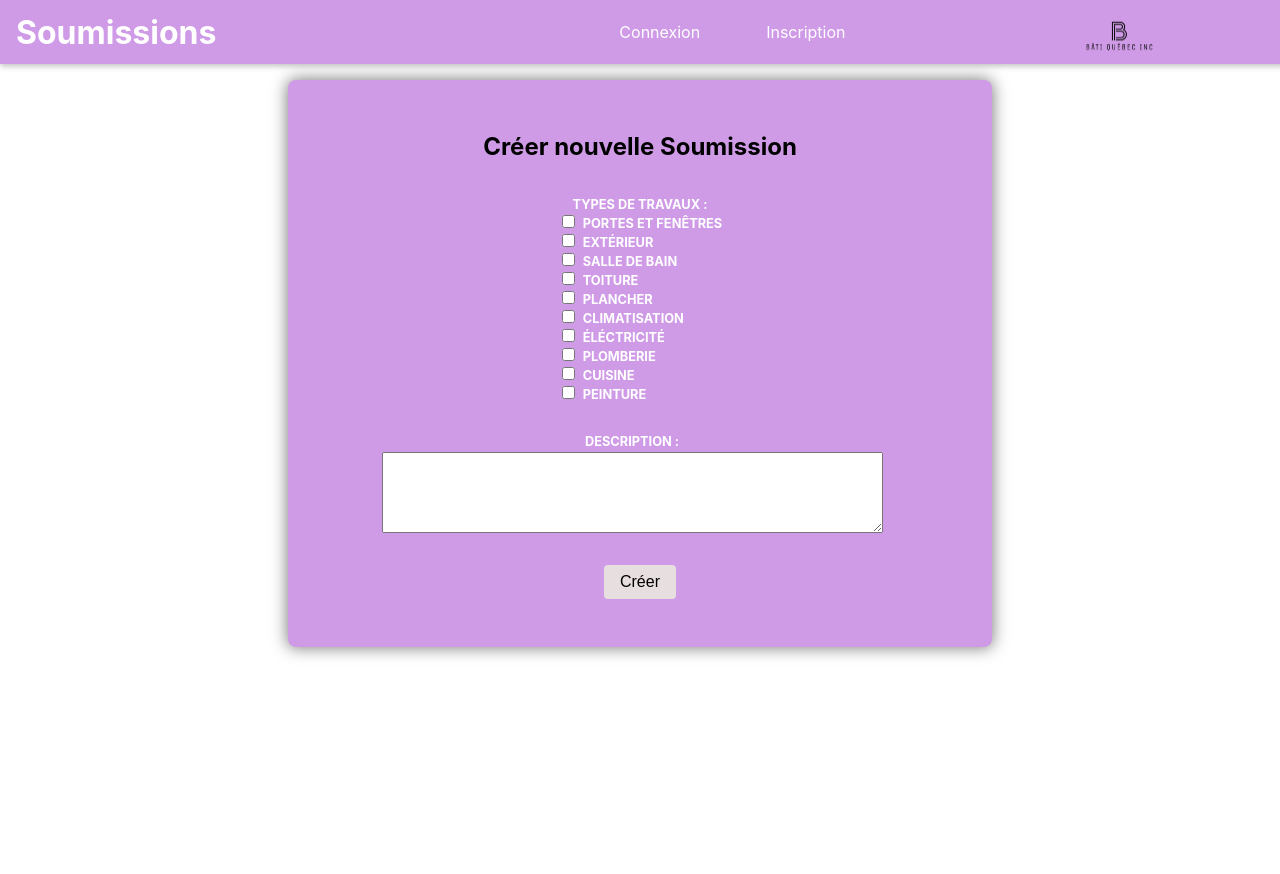
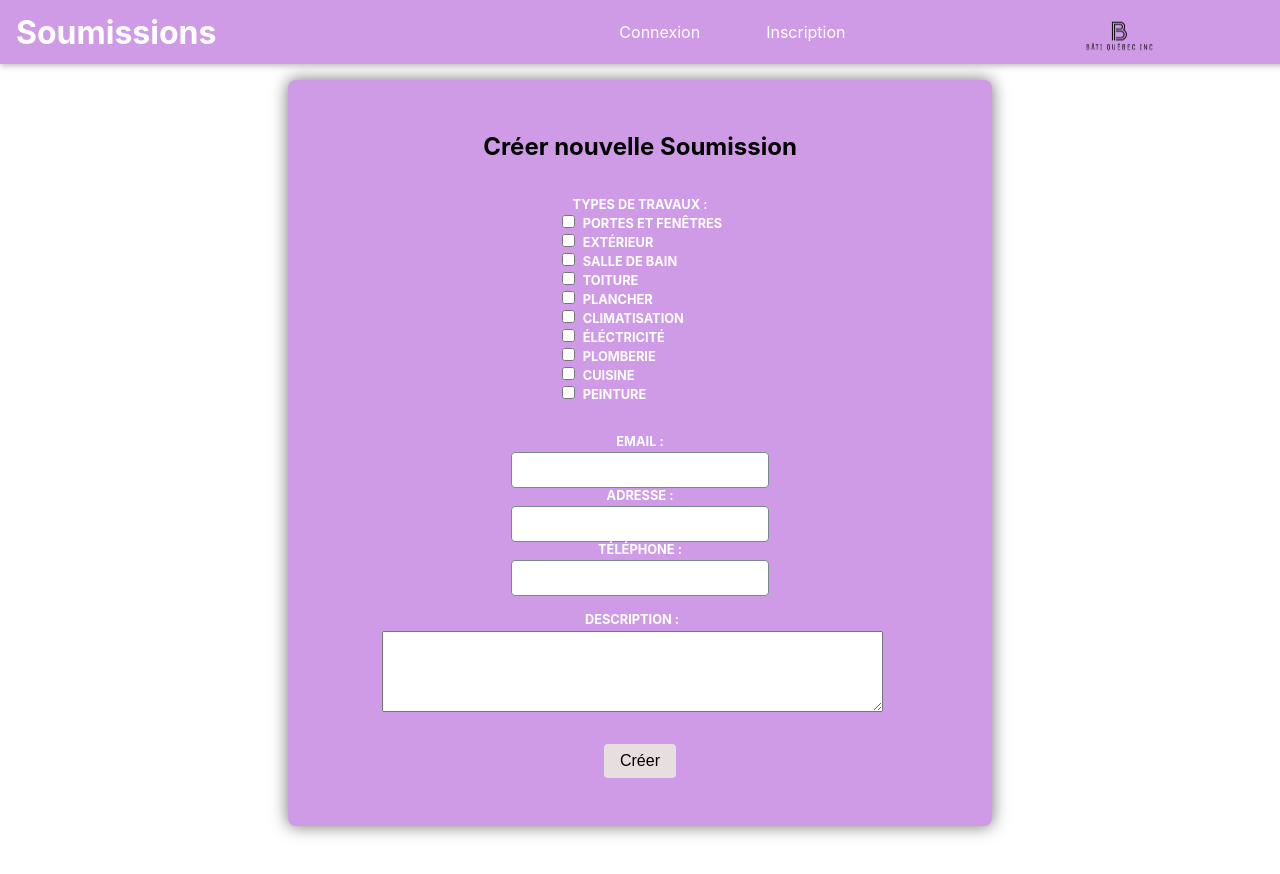
Before and after one commit to MyriamAssam/app-soumission, a React (Create React App) app in the folder Frontend/: page /add-soumi in a window 1280 px wide. Before the commit the page ends 800 px from the top, so only its background shows below. Built offline with nearby package versions, Linux system fonts and the light colour scheme.

Commit message:
Ajustement informations soumission

```diff
--- a/Frontend/src/containers/AddSoumi.jsx
+++ b/Frontend/src/containers/AddSoumi.jsx
@@ -96,6 +96,20 @@ const AddSoumi = (props) => {
 
             </div>
 
+            <div className="controles-rows">
+                <div className="controles no-margin">
+                    <label>Email :</label>
+                    <input type="email" value={auth.email} readOnly />
+                </div>
+                <div className="controles no-margin">
+                    <label>Adresse :</label>
+                    <input type="text" value={auth.adresse} readOnly />
+                </div>
+                <div className="controles no-margin">
+                    <label>Téléphone :</label>
+                    <input type="text" value={auth.telephone} readOnly />
+                </div>
+            </div>
 
 
             <div className="controles-rows">
```
